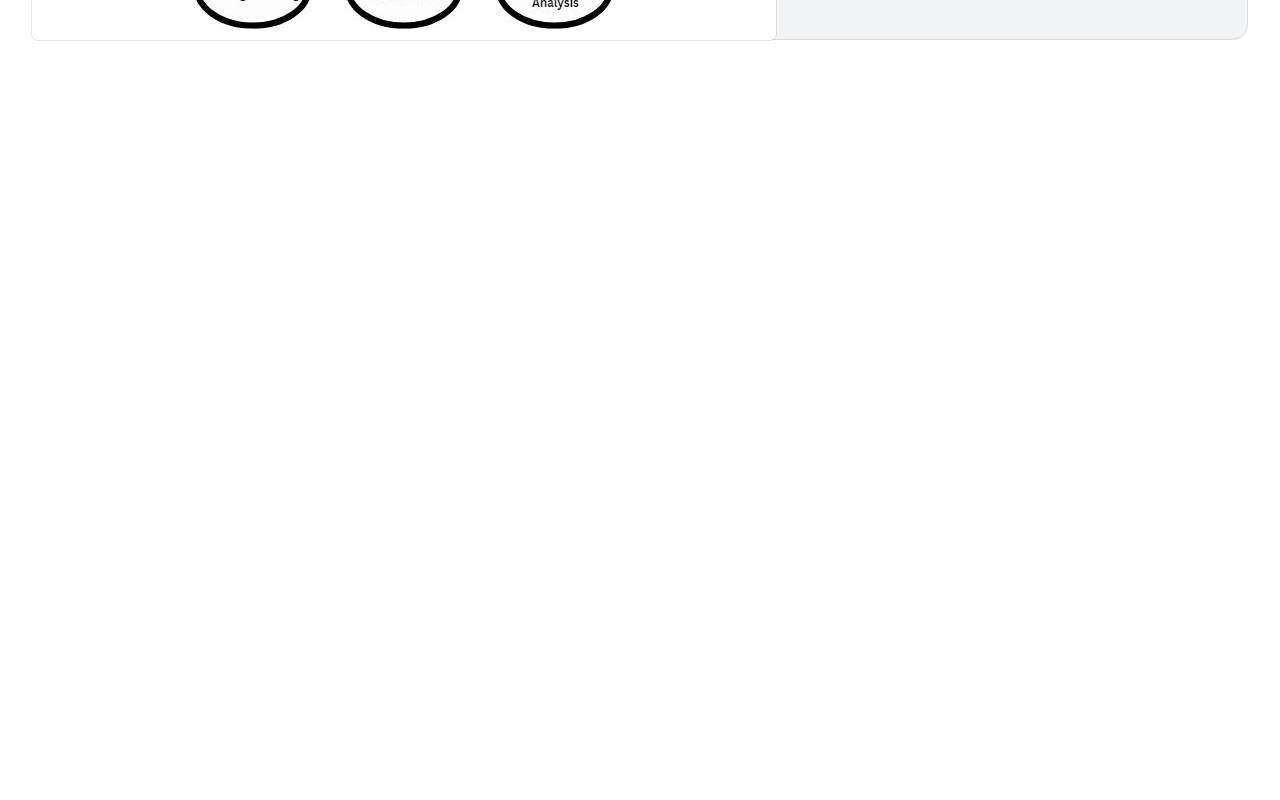
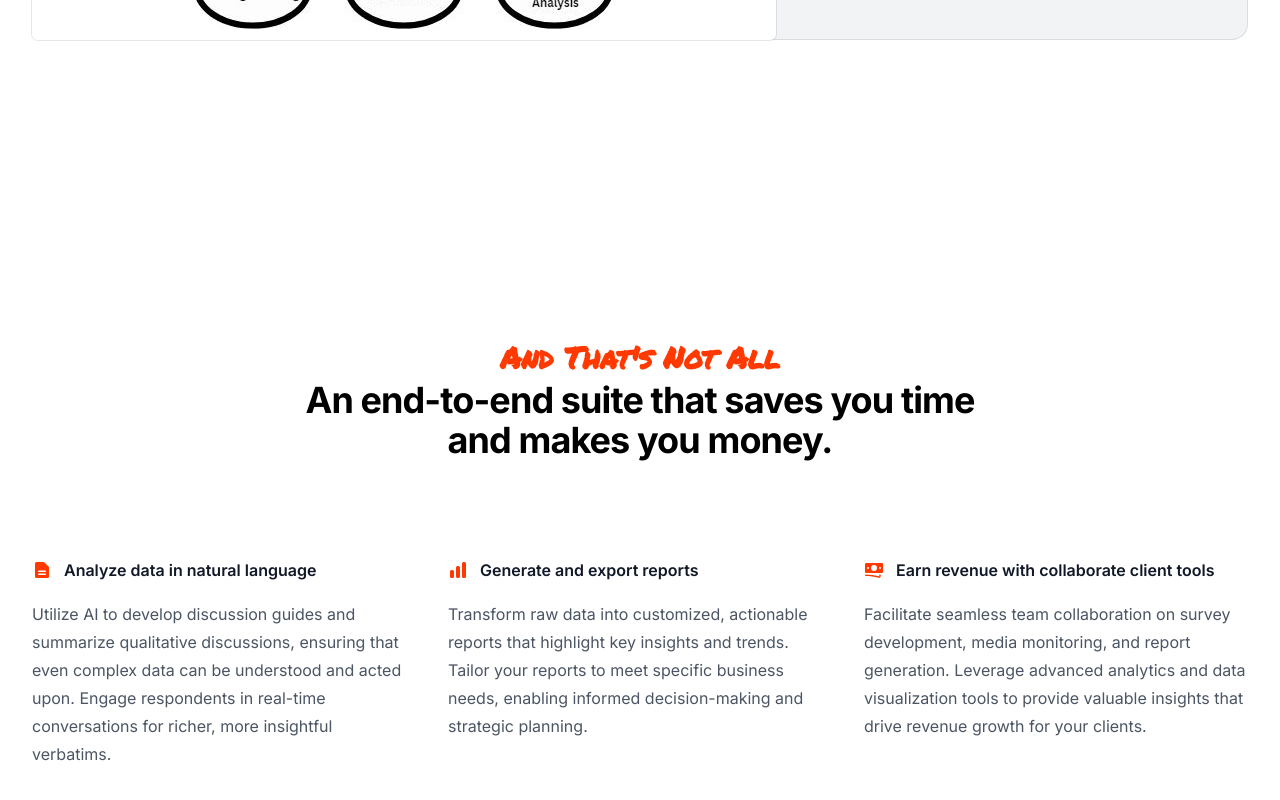
Before and after one commit to neeld3/VisceralMKT, a Next.js app: page / in a window 1280 px wide. Shown: the part 1160-1960 px from the top of the page. Before the commit the page ends 1360 px from the top, so only its background shows below. Built offline with nearby package versions, Linux system fonts and the light colour scheme.

Commit message:
Update page.tsx

```diff
--- a/src/app/page.tsx
+++ b/src/app/page.tsx
@@ -74,6 +74,35 @@ export default function Home() {
             </div>
           </div>
         </div>
+
+
+
+        <div className="bg-white py-16 sm:py-24">
+          <div className="mx-auto max-w-7xl px-6 lg:px-8">
+            <div className="mx-auto max-w-2xl lg:text-center">
+              <h1 className="font-permanent-marker text-custom-color text-3xl font-semibold text-center leading-7 pt-12">And That&apos;s Not All</h1>
+              <p className="mt-2 text-4xl font-bold tracking-tight sm:text-4xl">
+                An end-to-end suite that saves you time and makes you money.
+              </p>
+            </div>
+            <div className="mx-auto mt-16 max-w-2xl sm:mt-20 lg:mt-24 lg:max-w-none">
+              <dl className="grid max-w-xl grid-cols-1 gap-x-8 gap-y-16 lg:max-w-none lg:grid-cols-3">
+                {features.map((feature) => (
+                  <div key={feature.name} className="flex flex-col">
+                    <dt className="flex items-center gap-x-3 text-base font-semibold leading-7 text-gray-900">
+                      <feature.icon className="h-5 w-5 flex-none text-custom-color" aria-hidden="true" />
+                      {feature.name}
+                    </dt>
+                    <dd className="mt-4 flex flex-auto flex-col text-base leading-7 text-gray-600">
+                      <p className="flex-auto">{feature.description}</p>
+                    </dd>
+                  </div>
+                ))}
+              </dl>
+            </div>
+          </div>
+        </div>
+
       </main>
     </>
   );
```
